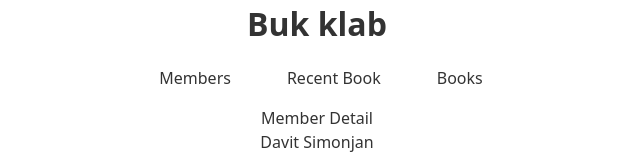
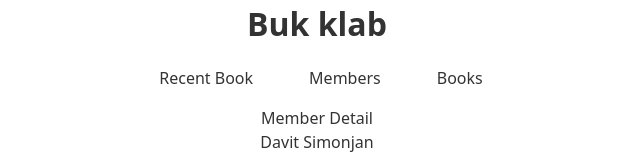
Before and after one commit to eliskavo/bookclub, a React (Create React App) app: page /members/1 in a window 1280 px wide. Shown: the top 160 px of the page, without its empty margins (323-963 px from the left). Built offline with nearby package versions, Linux system fonts and the light colour scheme.

Commit message:
navbar-added

```diff
--- /dev/null
+++ b/src/Components/NavBar.jsx
@@ -0,0 +1,20 @@
+import { NavLink } from "react-router-dom";
+
+export const NavBar = () => {
+  return (
+    <div>
+      <NavLink to="/" className="title">
+        <h1>Buk klab</h1>
+      </NavLink>
+      <NavLink to="/recentbook" className="navbar">
+        Recent Book
+      </NavLink>
+      <NavLink to="/members" className="navbar">
+        Members
+      </NavLink>
+      <NavLink to="/bookslist" className="navbar">
+        Books
+      </NavLink>
+    </div>
+  );
+};
--- a/src/Pages/App.js
+++ /dev/null
@@ -1,20 +0,0 @@
-import "../App.css";
-import { RecentBook } from "./RecentBook";
-import { NavLink } from "react-router-dom";
-import "../navbar.css";
-
-function App() {
-
-  return (
-    <div className="App">
-    <NavLink to = "/" className = "title"><h1>Buk klab</h1></NavLink>
-    <NavLink to="/members" className="navbar">Members</NavLink>
-    <NavLink to="/recentbook" className="navbar">Recent Book</NavLink>
-    <NavLink to="/bookslist" className="navbar">Books</NavLink>
-
-      <RecentBook />
-    </div>
-  );
-}
-
-export default App;
--- /dev/null
+++ b/src/Pages/App.jsx
@@ -0,0 +1,17 @@
+import "../App.css";
+import { RecentBook } from "./RecentBook";
+import { NavBar} from "../Components/NavBar";
+import "../navbar.css";
+
+function App() {
+
+  return (
+    <div className="App">
+      <NavBar />
+
+      <RecentBook />
+    </div>
+  );
+}
+
+export default App;
--- a/src/Pages/BooksList.jsx
+++ b/src/Pages/BooksList.jsx
@@ -1,7 +1,7 @@
-import { Link } from "react-router-dom";
 import books from "../data/books.json";
 import { BookGenerator } from "../Components/BookGenerator";
 import { useState } from "react";
+import { NavBar } from "../Components/NavBar";
 
 export const BooksList = () => {
 
@@ -13,18 +13,7 @@ export const BooksList = () => {
 
   return (
     <div>
-      <Link to="/" className="title">
-        <h1>Buk klab</h1>
-      </Link>
-      <Link to="/members" className="navbar">
-        Members
-      </Link>
-      <Link to="/recentbook" className="navbar">
-        Recent Book
-      </Link>
-      <Link to="/bookslist" className="navbar">
-        Books
-      </Link>
+      <NavBar />
       <h1 className="text-5xl text-center font-bold">List of books</h1>
       <div className="flex flex-col">
         <div className="overflow-x-auto sm:-mx-6 lg:-mx-8">
--- a/src/Pages/MemberDetail.jsx
+++ b/src/Pages/MemberDetail.jsx
@@ -1,7 +1,7 @@
 import { useParams} from "react-router-dom";
-import { Link } from "react-router-dom";
 import members from "../data/members-list.json";
 import '../navbar.css';
+import { NavBar } from "../Components/NavBar";
 
 export const MemberDetail = () => {
 
@@ -11,18 +11,7 @@ export const MemberDetail = () => {
 
     return (
         <div>
-            <Link to="/" className="title">
-                <h1>Buk klab</h1>
-            </Link>
-            <Link to="/members" className="navbar">
-                Members
-            </Link>
-            <Link to="/recentbook" className="navbar">
-                Recent Book
-            </Link>
-            <Link to="/bookslist" className="navbar">
-                Books
-            </Link>
+            <NavBar />
             <h1>Member Detail</h1>
 
                     <p>{clen.firstName} {clen.lastName}</p>
--- a/src/Pages/Members.jsx
+++ b/src/Pages/Members.jsx
@@ -1,15 +1,14 @@
 import {NavLink } from "react-router-dom"
 import "../Members.css"
 import members from "../data/members-list.json";
+import { NavBar } from "../Components/NavBar";
 
 export const Members = () => {
 
     return (
         <div>
-    <NavLink to = "/" className = "title"><h1>Buk klab</h1></NavLink>
-     <NavLink to="/members" className="navbar">Members</NavLink>
-     <NavLink to="/recentbook" className="navbar">Recent Book</NavLink>
-     <NavLink to="/bookslist" className="navbar">Books</NavLink>
+            <NavBar />
+
             <h1>Members</h1>
 
                 {members.map((item) => (
--- a/src/Pages/RecentBook.jsx
+++ b/src/Pages/RecentBook.jsx
@@ -1,5 +1,5 @@
 import Gabrielle_Zevin_Tomorrow from "../Assets/books/Gabrielle_Zevin_Tomorrow.jpg";
-import { Link } from "react-router-dom";
+import { NavBar } from "../Components/NavBar";
 import '../RecentBook.css'
 import '../navbar.css';
 import books from "../data/books.json";
--- a/src/Pages/RecentBookDetail.jsx
+++ b/src/Pages/RecentBookDetail.jsx
@@ -4,23 +4,13 @@ import '../navbar.css';
 import books from "../data/books.json";
 import members from "../data/members-list.json"
 import { RecentBook } from "./RecentBook";
+import { NavBar } from "../Components/NavBar";
 
 
 export const RecentBookDetail = () => {
     return (
         <div>
-        <Link to="/" className="title">
-          <h1>Buk klab</h1>
-        </Link>
-        <Link to="/members" className="navbar">
-          Members
-        </Link>
-        <Link to="/recentbook" className="navbar">
-          Recent Book
-        </Link>
-        <Link to="/bookslist" className="navbar">
-          Books
-        </Link>
+        <NavBar />
         <RecentBook />
       </div>
     );
```
Also changed, not shown: src/Pages/Navbar.jsx (deleted).
